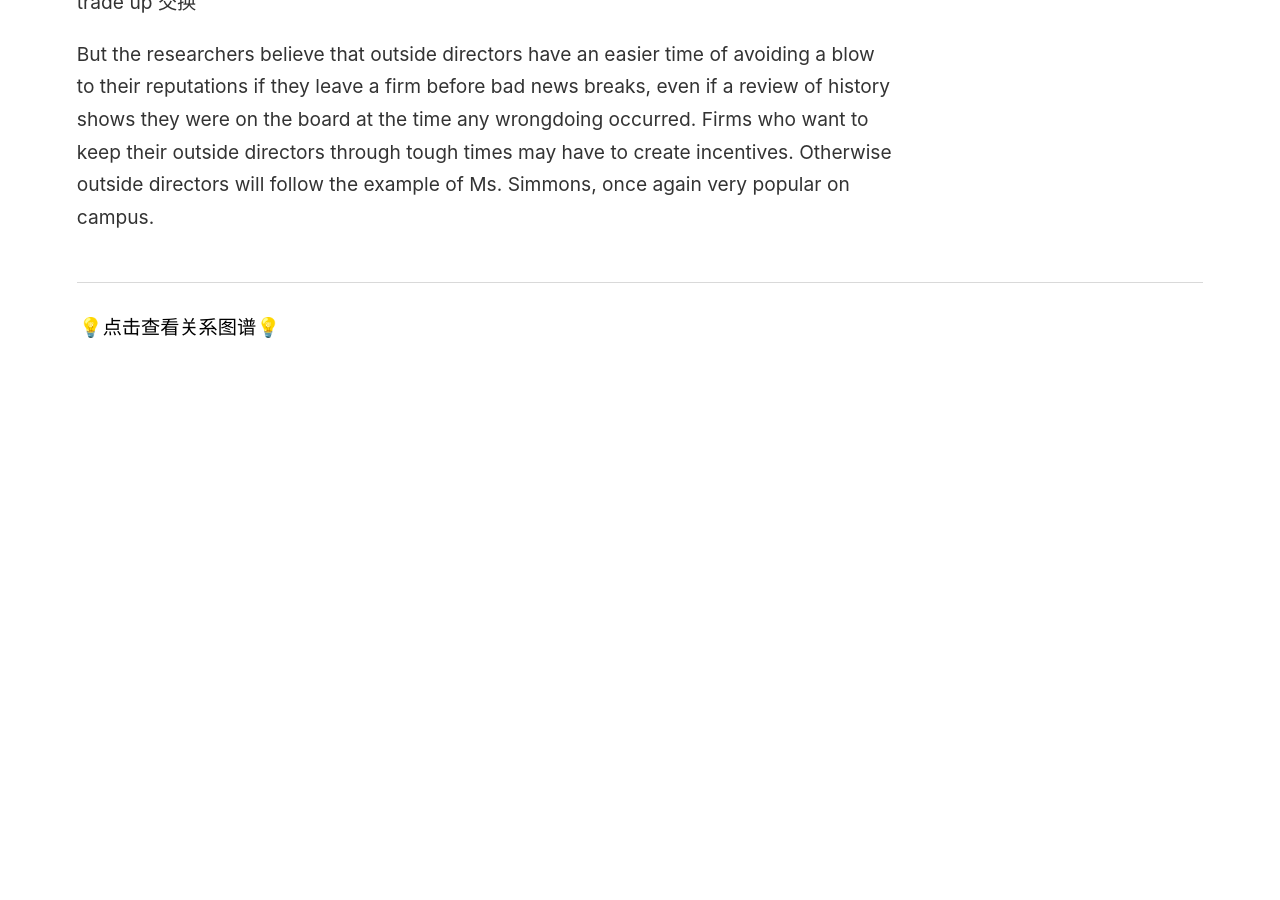
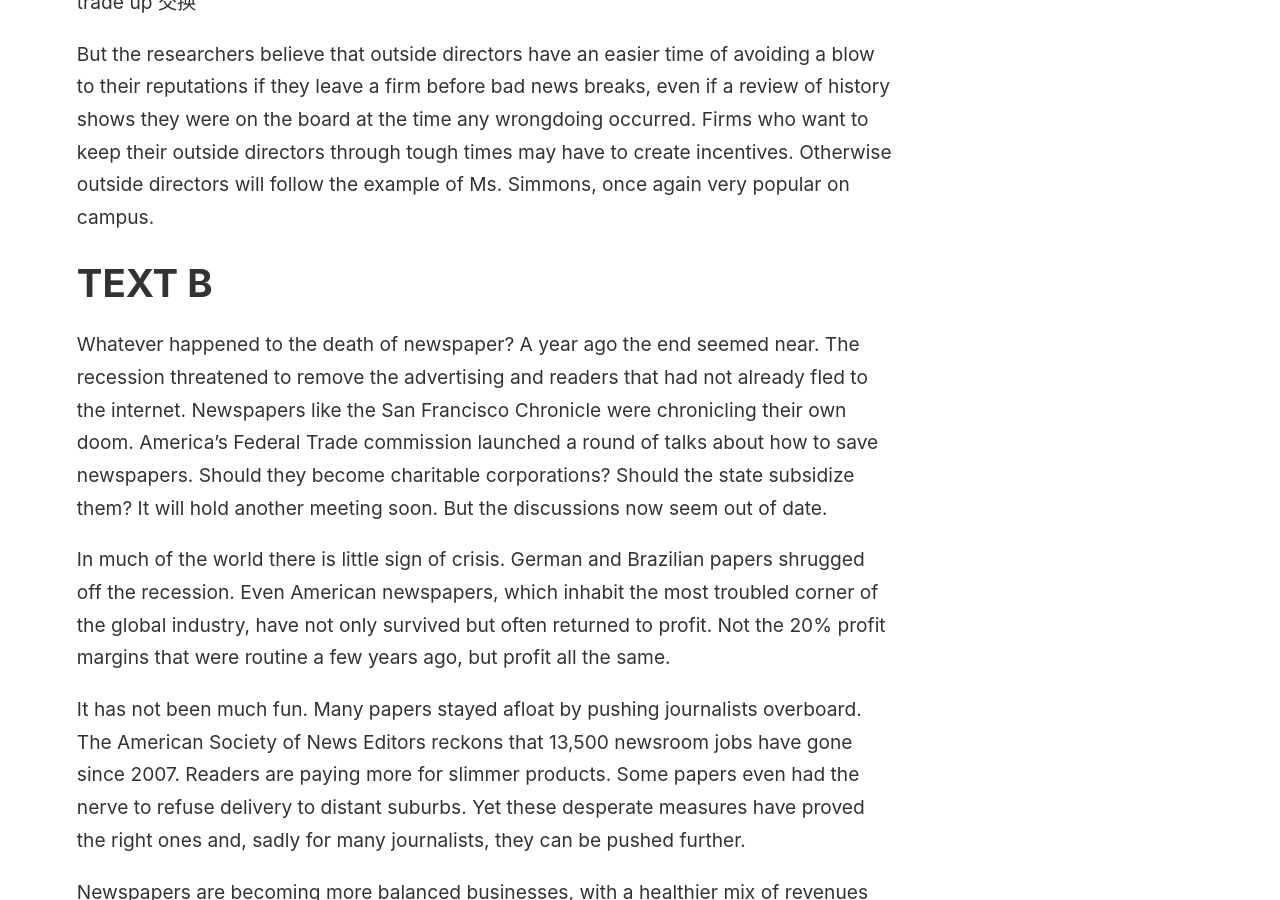
Before and after one commit to wingowen/digital-garden-jekyll, a Jekyll site: the page built from _notes/2011 考研二英语真题.md, in a window 1280 px wide and 900 px high, scrolled down 1271 px. Built offline with Jekyll 4.4.1, drawn with Linux system fonts in a browser that asks for light colours; before the commit the page ends 1728 px from its top, so only the background shows below that; some of the changed text lies outside the part shown.

Commit message:
vault backup: 2024-06-20 14:00:35

```diff
--- a/_notes/2011 考研二英语真题.md
+++ b/_notes/2011 考研二英语真题.md
@@ -11,3 +11,15 @@ The researchers from Ohio University used a database hat covered more than 10,00
 proxy statement 委托书 subsequently 随后 a federal class-action lawsuit 联邦集体诉讼 trade up 交换
 
 But the researchers believe that outside directors have an easier time of avoiding a blow to their reputations if they leave a firm before bad news breaks, even if a review of history shows they were on the board at the time any wrongdoing occurred. Firms who want to keep their outside directors through tough times may have to create incentives. Otherwise outside directors will follow the example of Ms. Simmons, once again very popular on campus.
+
+# TEXT B
+
+Whatever happened to the death of newspaper? A year ago the end seemed near. The recession threatened to remove the advertising and readers that had not already fled to the internet. Newspapers like the San Francisco Chronicle were chronicling their own doom. America's Federal Trade commission launched a round of talks about how to save newspapers. Should they become charitable corporations? Should the state subsidize them? It will hold another meeting soon. But the discussions now seem out of date.
+
+In much of the world there is little sign of crisis. German and Brazilian papers shrugged off the recession. Even American newspapers, which inhabit the most troubled corner of the global industry, have not only survived but often returned to profit. Not the 20% profit margins that were routine a few years ago, but profit all the same.
+
+It has not been much fun. Many papers stayed afloat by pushing journalists overboard. The American Society of News Editors reckons that 13,500 newsroom jobs have gone since 2007. Readers are paying more for slimmer products. Some papers even had the nerve to refuse delivery to distant suburbs. Yet these desperate measures have proved the right ones and, sadly for many journalists, they can be pushed further.
+
+Newspapers are becoming more balanced businesses, with a healthier mix of revenues from readers and advertisers. American papers have long been highly unusual in their reliance on ads. Fully 87% of their revenues came from advertising in 2008, according to the Organization for Economic Cooperation And Development (OECD). In Japan the proportion is 35%. Not surprisingly, Japanese newspapers are much more stable.
+
+The whirlwind that swept through newsrooms harmed everybody, but much of the damage has been concentrated in areas where newspaper are least distinctive. Car and film reviewers have gone. So have science and general business reporters. Foreign bureaus have been savagely cut off. Newspapers are less complete as a result. But completeness is no longer a virtue in the newspaper business.
```
